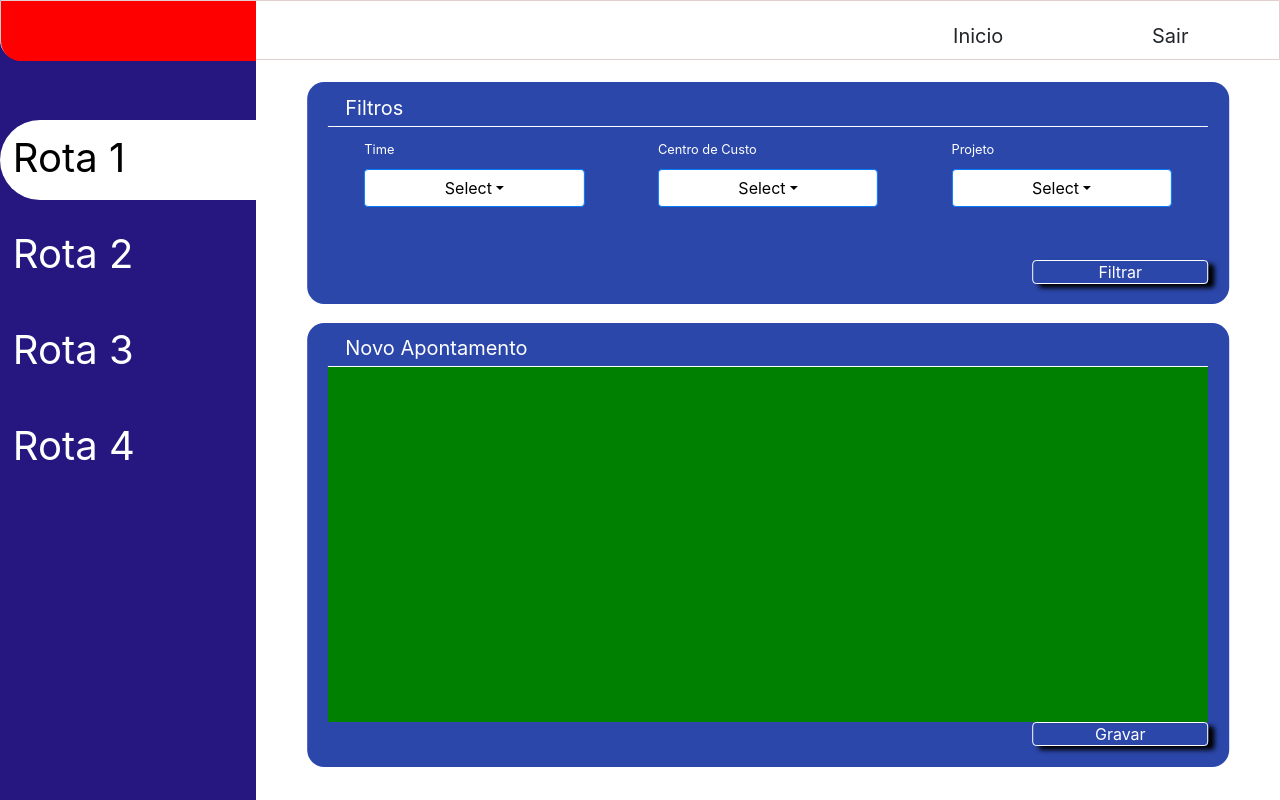
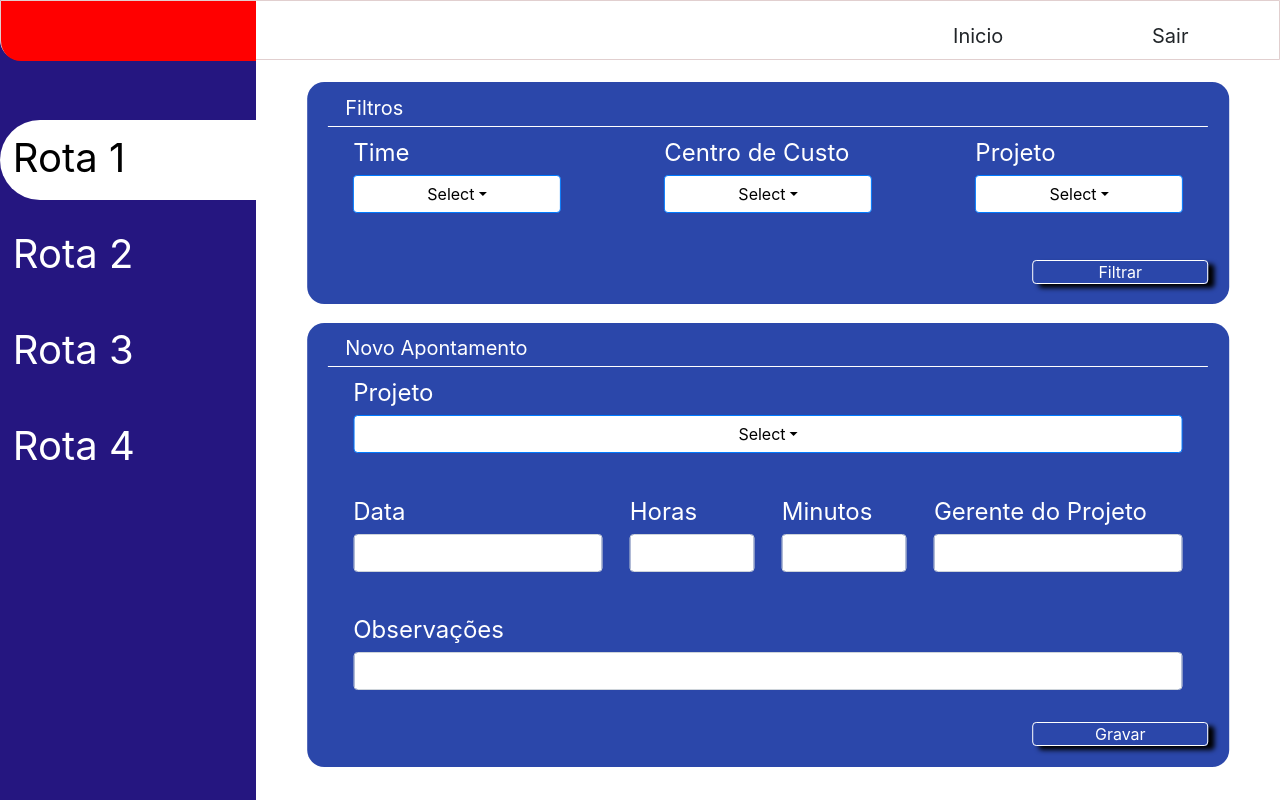
Before and after one commit to MatheusHuk/GESPO-React, a React (Create React App) app: page /time-entry in a window 1280 px wide. Built offline with nearby package versions, Linux system fonts and the light colour scheme; the HTML template or start-up script is replaced by a standard one.

Commit message:
Caixa de novo apontamento

```diff
--- a/src/pages/time-entry/index.css
+++ b/src/pages/time-entry/index.css
@@ -5,6 +5,12 @@
     width: 100%;
     bottom: 0;
     text-align: left;
+}
+
+.dropdown-menu{
+    top: 0;
+    width: 100% !important;
+    text-align: center !important;
 }
 
 .but {
@@ -15,8 +21,13 @@
     border: 1px solid white !important;
     line-height: 50% !important;
     box-shadow: 0.5VW 0.5VH 5px black;
+    z-index: 0 !important;
 }
 
 .but:hover {
     background-color: #251680 !important;
 }
+
+.text-box {
+    width: 100% !important;
+}
--- a/src/pages/time-entry/index.jsx
+++ b/src/pages/time-entry/index.jsx
@@ -1,5 +1,5 @@
 import React, { useEffect, useState } from 'react'
-import { Dropdown, Button } from 'react-bootstrap'
+import { Dropdown, Button, InputGroup, FormControl } from 'react-bootstrap'
 import Viewer from '../../Layout/Viewer'
 import * as Style from './style'
 import './index.css'
@@ -24,7 +24,7 @@ export default function TimeEntry({ setLoad }) {
                         <Style.Filtros>
                             <Style.FHeader>Filtros</Style.FHeader>
                             <Style.FBody>
-                                <Style.BoxBody>
+                                <Style.FBoxBody>
                                     <Style.Box>
                                         <Style.BoxHeader>
                                             Time
@@ -36,7 +36,7 @@ export default function TimeEntry({ setLoad }) {
                                                 }
                                             </Dropdown.Toggle>
 
-                                            <Dropdown.Menu>
+                                            <Dropdown.Menu className="drop-down-menu">
                                                 <Dropdown.Item onClick={() => { setSel("1") }}>Action</Dropdown.Item>
                                                 <Dropdown.Item onClick={() => { setSel("2") }}>Another action</Dropdown.Item>
                                                 <Dropdown.Item onClick={() => { setSel("3") }}>Something else</Dropdown.Item>
@@ -54,7 +54,7 @@ export default function TimeEntry({ setLoad }) {
                                                 }
                                             </Dropdown.Toggle>
 
-                                            <Dropdown.Menu>
+                                            <Dropdown.Menu className="drop-down-menu">
                                                 <Dropdown.Item onClick={() => { setSel("1") }}>Action</Dropdown.Item>
                                                 <Dropdown.Item onClick={() => { setSel("2") }}>Another action</Dropdown.Item>
                                                 <Dropdown.Item onClick={() => { setSel("3") }}>Something else</Dropdown.Item>
@@ -72,14 +72,14 @@ export default function TimeEntry({ setLoad }) {
                                                 }
                                             </Dropdown.Toggle>
 
-                                            <Dropdown.Menu>
+                                            <Dropdown.Menu className="drop-down-menu">
                                                 <Dropdown.Item onClick={() => { setSel("1") }}>Action</Dropdown.Item>
                                                 <Dropdown.Item onClick={() => { setSel("2") }}>Another action</Dropdown.Item>
                                                 <Dropdown.Item onClick={() => { setSel("3") }}>Something else</Dropdown.Item>
                                             </Dropdown.Menu>
                                         </Dropdown>
                                     </Style.Box>
-                                </Style.BoxBody>
+                                </Style.FBoxBody>
                             </Style.FBody>
                             <Style.FFooter>
                                 <Button className="but">Filtrar</Button>
@@ -87,7 +87,96 @@ export default function TimeEntry({ setLoad }) {
                         </Style.Filtros>
                         <Style.Dados>
                             <Style.DHeader>Novo Apontamento</Style.DHeader>
-                            <Style.DBody></Style.DBody>
+                            <Style.DBody>
+                                <Style.DBoxBody>
+                                    <Style.DBigBox>
+                                        <Style.BoxHeader>
+                                            Projeto
+                                        </Style.BoxHeader>
+                                        <Dropdown>
+                                            <Dropdown.Toggle className="drop-down">
+                                                {
+                                                    sel ? sel : "Select"
+                                                }
+                                            </Dropdown.Toggle>
+                                            <Dropdown.Menu className="drop-down-menu">
+                                                <Dropdown.Item onClick={() => { setSel("1") }}>Action</Dropdown.Item>
+                                                <Dropdown.Item onClick={() => { setSel("2") }}>Another action</Dropdown.Item>
+                                                <Dropdown.Item onClick={() => { setSel("3") }}>Something else</Dropdown.Item>
+                                            </Dropdown.Menu>
+                                        </Dropdown>
+                                    </Style.DBigBox>
+                                </Style.DBoxBody>
+                                <Style.DBoxBody>
+                                    <Style.DBox>
+                                        <Style.BoxHeader>
+                                            Data
+                                        </Style.BoxHeader>
+                                        <InputGroup className="text-box">
+                                            <FormControl
+                                                id="log"
+                                                aria-label="Default"
+                                                aria-describedby="inputGroup-sizing-default"
+                                                type="text"
+                                            />
+                                        </InputGroup>
+                                    </Style.DBox>
+                                    <Style.DSmallBox>
+                                        <Style.BoxHeader>
+                                            Horas
+                                        </Style.BoxHeader>
+                                        <InputGroup className="text-box">
+                                            <FormControl
+                                                id="log"
+                                                aria-label="Default"
+                                                aria-describedby="inputGroup-sizing-default"
+                                                type="text"
+                                            />
+                                        </InputGroup>
+                                    </Style.DSmallBox>
+                                    <Style.DSmallBox>
+                                        <Style.BoxHeader>
+                                            Minutos
+                                        </Style.BoxHeader>
+                                        <InputGroup className="text-box">
+                                            <FormControl
+                                                id="log"
+                                                aria-label="Default"
+                                                aria-describedby="inputGroup-sizing-default"
+                                                type="text"
+                                            />
+                                        </InputGroup>
+                                    </Style.DSmallBox>
+                                    <Style.DBox>
+                                        <Style.BoxHeader>
+                                            Gerente do Projeto
+                                        </Style.BoxHeader>
+                                        <InputGroup className="text-box">
+                                            <FormControl
+                                                id="log"
+                                                aria-label="Default"
+                                                aria-describedby="inputGroup-sizing-default"
+                                                type="text"
+                                            />
+                                        </InputGroup>
+                                    </Style.DBox>
+                                </Style.DBoxBody>
+                                <Style.DBoxBody>
+                                    <Style.DBigBox>
+                                        <Style.BoxHeader>
+                                            Observações
+                                        </Style.BoxHeader>
+                                        <InputGroup className="text-box">
+                                            <FormControl
+                                                id="log"
+                                                aria-label="Default"
+                                                aria-describedby="inputGroup-sizing-default"
+                                                type="text"
+                                            />
+                                        </InputGroup>
+                                    </Style.DBigBox>
+                                </Style.DBoxBody>
+                            </Style.DBody>
                             <Style.DFooter>
                                 <Button className="but">Gravar</Button>
                             </Style.DFooter>
--- a/src/pages/time-entry/style.js
+++ b/src/pages/time-entry/style.js
@@ -56,33 +56,32 @@ export const FFooter = styled.div`
     height: 3VH;
     display: flex;
     justify-content: right;
+    z-index: -1;
 `;
 
-export const BoxBody = styled.div`
+export const FBoxBody = styled.div`
+    padding: 1VH 2VW 0 2VW;
     position: relative;
     left: 50%;
     transform: translate(-50%, 0);
     width: 100%;
     height: 80%;
     display: flex;
-    justify-content: space-around;
+    justify-content: space-between;
 `;
 
 export const BoxHeader = styled.div`
-    font-size: 80%;
-    overflow: Hidden;
+    font-size: 3VH;
     width: 100%;
     height: 50%;
     color: white;
-    line-height: 2;
+    vertical-align: middle;
 `;
 
 export const Box = styled.div`
-    display: inline-block;
     position: relative;
-    top: 10%;
     width: 25%;
-    height: 60%;
+    height: 10VH;
 `;
 
 export const Dados = styled.div`
@@ -116,8 +115,8 @@ export const DBody = styled.div`
     width: 100%;
     height: calc(100% - 6VH);
     display: flex;
-    background-color: green;
     justify-content: space-around;
+    flex-wrap: wrap;
 `;
 
 export const DFooter = styled.div`
@@ -127,3 +126,40 @@ export const DFooter = styled.div`
     display: flex;
     justify-content: right;
 `;
+
+export const DBoxBody = styled.div`
+    padding: 1VH 2VW 0 2VW;
+    position: relative;
+    left: 50%;
+    transform: translate(-50%, 0);
+    width: 100%;
+    height: 30%;
+    display: flex;
+    justify-content: space-between;
+`;
+
+export const DBoxHeader = styled.div`
+    font-size: 3VH;
+    width: 100%;
+    height: 50%;
+    color: white;
+    vertical-align: middle;
+`;
+
+export const DBigBox = styled.div`
+    position: relative;
+    width: 100%;
+    height: 10VH;
+`;
+
+export const DBox = styled.div`
+    position: relative;
+    width: 30%;
+    height: 10VH;
+`;
+
+export const DSmallBox = styled.div`
+    position: relative;
+    width: 15%;
+    height: 10VH;
+`;
```
